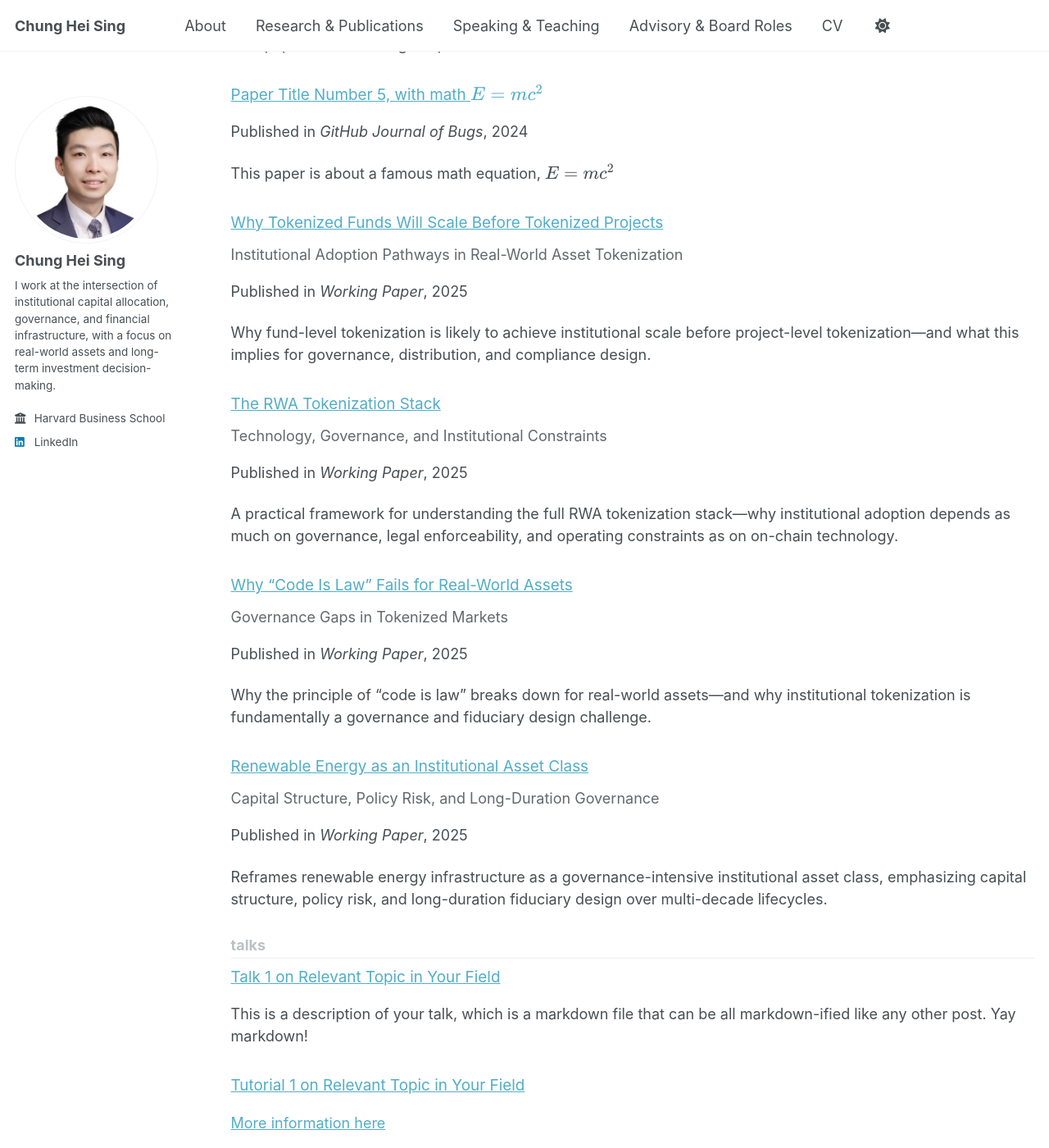
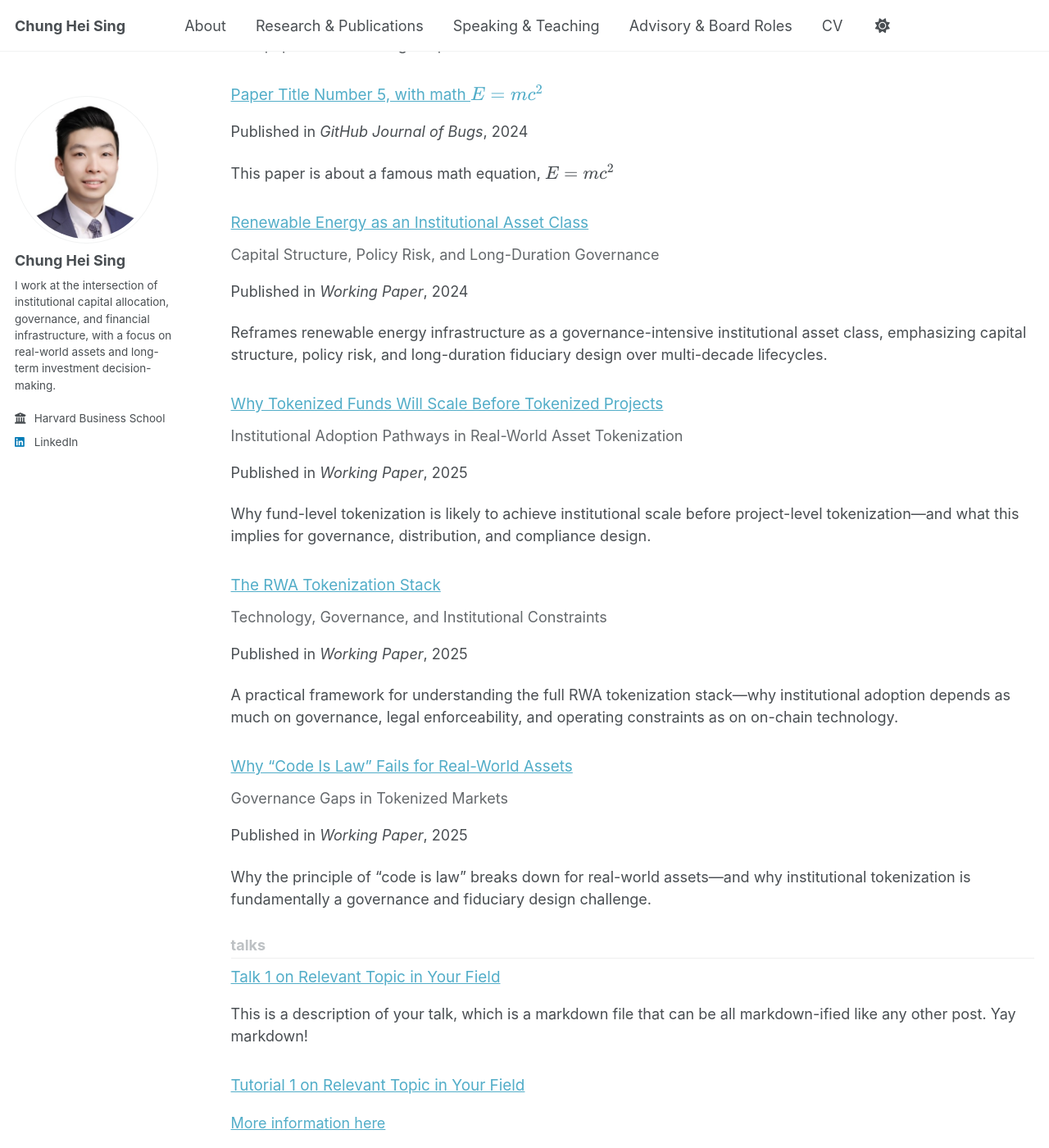
Before and after one commit to chungheising/chungheising.github.io, a Jekyll site: the page built from _pages/collection-archive.html, in a window 1280 px wide and 1400 px high, scrolled down 1563 px. Shown: the whole window at 82% size. Built offline with Jekyll 4.4.1, drawn with Linux system fonts in a browser that asks for light colours; a script bundle is joined from its source files by our own code; library files that are not in the unit come from our copies.

Commit message:
Update 2024_11_Renewable_Energy_Institutional_Asset_Class.md

```diff
--- a/_publications/2024_11_Renewable_Energy_Institutional_Asset_Class.md
+++ b/_publications/2024_11_Renewable_Energy_Institutional_Asset_Class.md
@@ -3,7 +3,7 @@ title: "Renewable Energy as an Institutional Asset Class"
 subtitle: "Capital Structure, Policy Risk, and Long-Duration Governance"
 collection: publications
 permalink: /publication/renewable-energy-institutional-asset-class/
-date: 2025-12-30
+date: 2024-11-20
 venue: "Working Paper"
 paper_date: "November 2024"
 category: infrastructure
```
